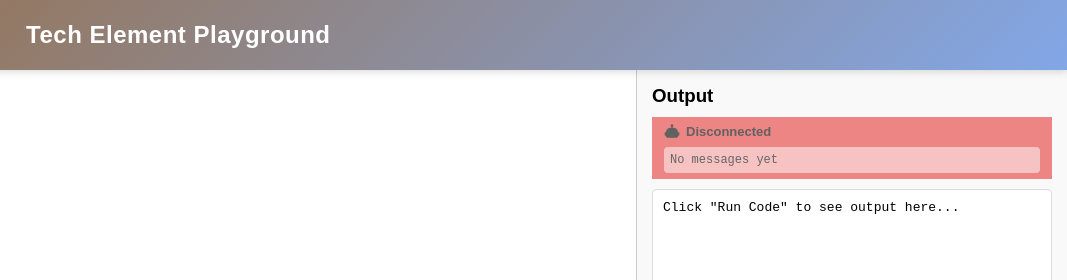
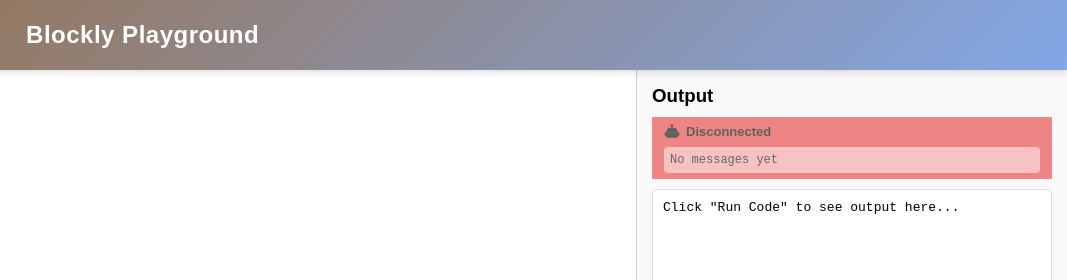
Before and after one commit to milandahal213/blockUI, a website: page index.html in a window 1280 px wide. Shown: the top 280 px of the page, 213-1280 px from the left. Drawn offline with Linux system fonts and the light colour scheme; a script that the page names is missing.

Commit message:
Change page title from 'Tech Element Playground' to 'Blockly Playground'

```diff
--- a/index.html
+++ b/index.html
@@ -14,7 +14,7 @@
 <div id="headerContent">
 <div id="logoSection">
 <img id="logo" src="CEEOlogo.png" alt="Organization Logo">
-<h1 id="pageTitle">Tech Element Playground</h1>
+<h1 id="pageTitle">Blockly Playground</h1>
 </div>
 <div id="headerRight">
 <!-- You can add additional header items here like user info, settings, etc -->
```
